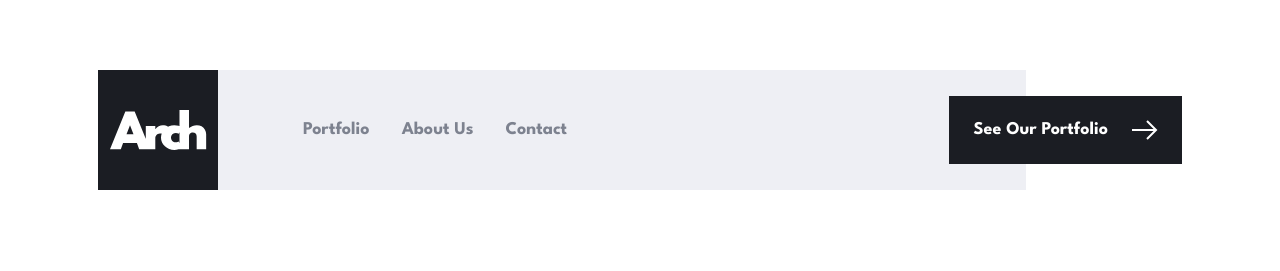
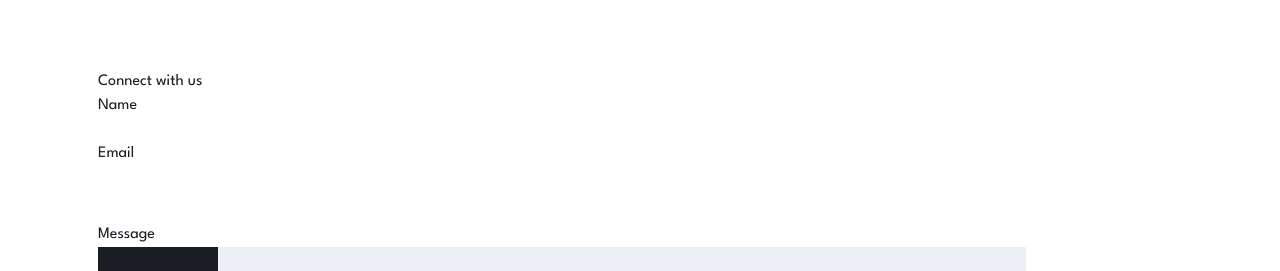
Before and after one commit to David-Henery4/Arch-Studio-website, a React (Vite) app: page /contact in a window 1280 px wide. Shown: the part 2092-2363 px from the top of the page. Before the commit the page ends 2282 px from the top, so only its background shows below. Built offline with nearby package versions, Linux system fonts and the light colour scheme.

Commit message:
form-structure-setup

```diff
--- /dev/null
+++ b/src/components/contact/ContactForm.jsx
@@ -0,0 +1,45 @@
+import { useState } from "react";
+
+const ContactForm = () => {
+  const [formValues, setFormValues] = useState({
+    name: "",
+    email: "",
+    message: "",
+  });
+  //
+  return (
+    <section className="col-start-2 col-end-12">
+      <h3>Connect with us</h3>
+      <form className="w-full">
+        <div>
+          <label htmlFor="name">Name</label>
+          <input
+            name="name"
+            id="name"
+            type="text"
+            className="w-full outline-none"
+          />
+        </div>
+        <div>
+          <label htmlFor="email">Email</label>
+          <input
+            name="email"
+            id="email"
+            type="text"
+            className="w-full outline-none"
+          />
+        </div>
+        <div>
+          <label htmlFor="message">Message</label>
+          <textarea
+            name="message"
+            id="message"
+            className="resize-none outline-none"
+          ></textarea>
+        </div>
+      </form>
+    </section>
+  );
+};
+
+export default ContactForm;
--- a/src/components/index.js
+++ b/src/components/index.js
@@ -25,6 +25,7 @@ import Leaders from "./about/Leaders";
 //Contact
 import ContactDetails from "./contact/ContactDetails";
 import Map from "./contact/Map";
+import ContactForm from "./contact/ContactForm";
 
 
 export{
@@ -50,4 +51,5 @@ export{
   // Contact
   ContactDetails,
   Map,
+  ContactForm,
 }
--- a/src/pages/Contact.jsx
+++ b/src/pages/Contact.jsx
@@ -1,5 +1,5 @@
 import { useState } from "react"
-import {SubPageHero, ContactDetails, Map} from "../components"
+import {SubPageHero, ContactDetails, Map, ContactForm} from "../components"
 import {contactSubHeroData} from "../miscData/subHeroData"
 
 // testing
@@ -12,6 +12,7 @@ const Contact = () => {
       <SubPageHero {...contactData}/>
       <ContactDetails/>
       <Map/>
+      <ContactForm/>
     </>
   )
 }
```
